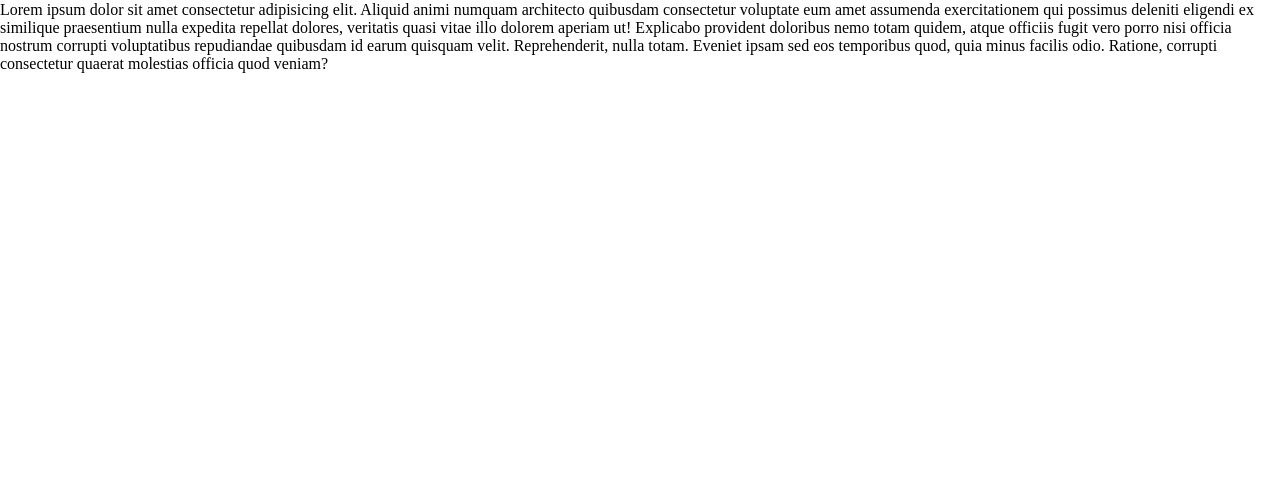
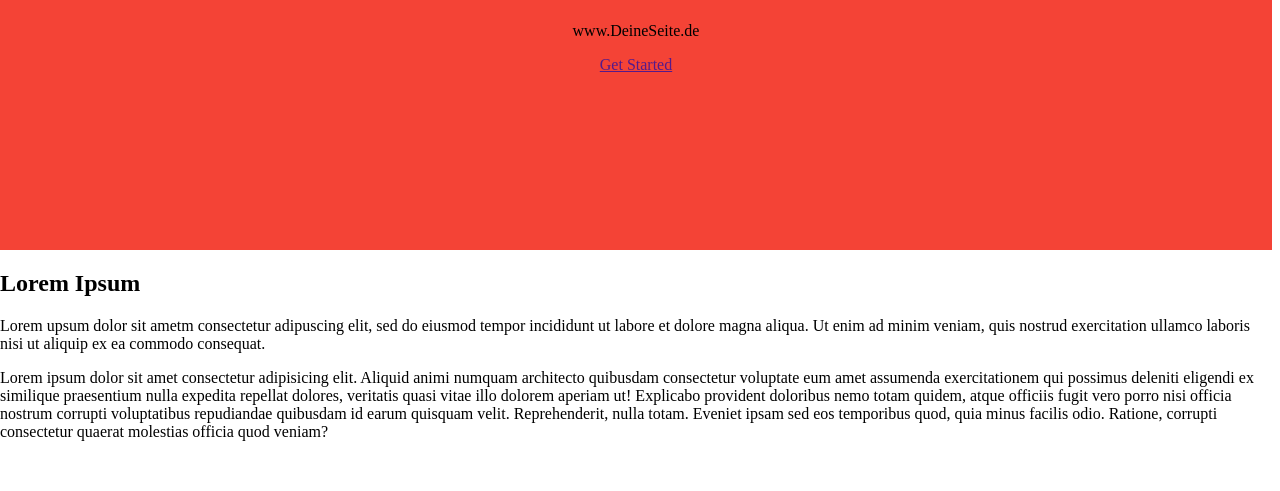
Before and after one commit to serialgaslighter/kevin_test1, a plain HTML site: page index.html in a window 1280 px wide. Shown: the part 309-800 px from the top of the page. Drawn offline with Linux system fonts and the light colour scheme.

Commit message:
added flexbox for div

```diff
--- a/index.html
+++ b/index.html
@@ -8,7 +8,7 @@
 </head>
 <body>
   <nav>
-    <a href="">Home</a>
+    <a href="index.html">Home</a>
     <a href="">Link 1</a>
     <a href="">Link 2</a>
     <a href="">Link 3</a>
--- a/style.css
+++ b/style.css
@@ -19,3 +19,11 @@
   margin-top: 0px;
   margin-left: 0px;
 }
+div {
+  height: 500px;
+  background-color: #f44336;
+  display: flex;
+  flex-direction: column;
+  align-items: center;
+  justify-content: center;
+}
```
